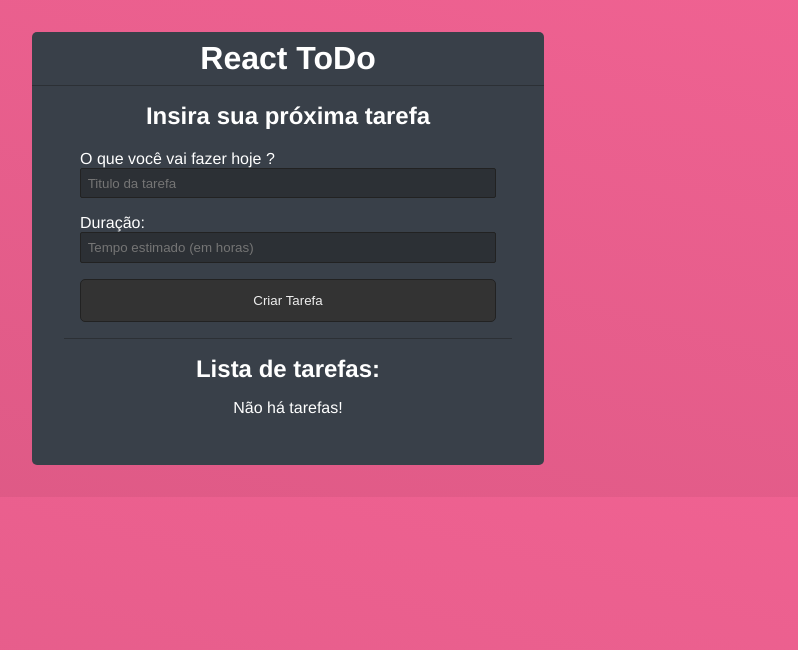
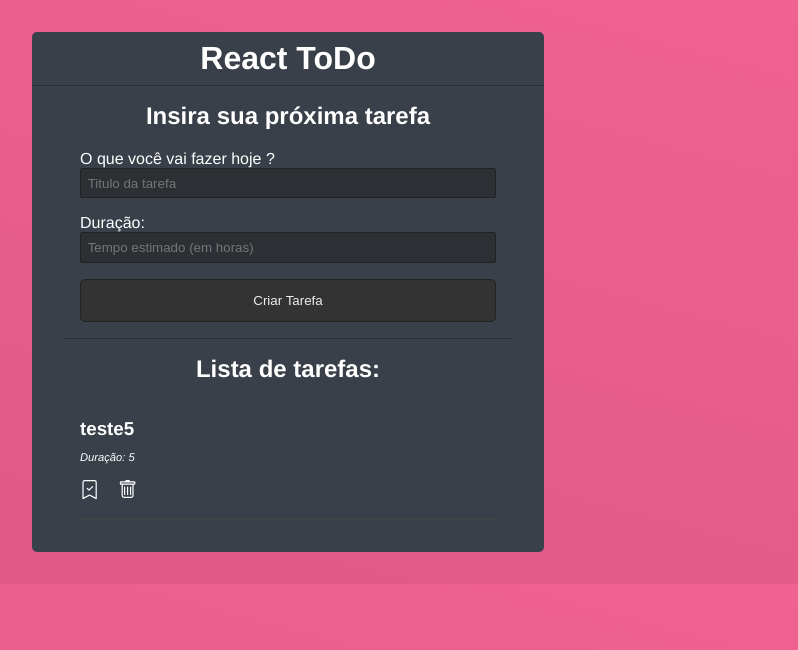
Before and after one commit to fredsons/ToDo-List, a React (Create React App) app in the folder todo/: page / in a window 1280 px wide. Shown: the top 650 px of the page, without its empty margins (352-1150 px from the left). Built offline with nearby package versions, Linux system fonts and the light colour scheme; data requests are answered from the project's data file.

Commit message:
adiciona funcao de deletar e editar todo

```diff
--- a/todo/data/db.json
+++ b/todo/data/db.json
@@ -1,3 +1,10 @@
 {
-  "todos": []
+  "todos": [
+    {
+      "id": 0.6925139377885468,
+      "title": "teste5",
+      "time": "5",
+      "done": false
+    }
+  ]
 }
--- a/todo/src/App.js
+++ b/todo/src/App.js
@@ -9,6 +9,26 @@ function App() {
   const [todos, setTodos] = useState([])
   const [loading, setLoading] = useState(false);
 
+  // Load todos on page load
+
+  useEffect(() =>{
+
+    const loadData = async() => {
+      setLoading(true);
+      const res = await fetch(API + "/todos")
+        .then((res) => res.json())
+        .then((data) => data)
+        .catch((err) => console.log(err));
+
+      setLoading(false);
+      setTodos(res);
+    };
+
+    loadData()
+  }, []);
+
+
+
   const handleSubmit = async (e) => {
     e.preventDefault();
     const todo = {
@@ -18,19 +38,49 @@ function App() {
       done: false,
     };
 
-
     await fetch(API + "/todos", {
       method: "POST",
       body: JSON.stringify(todo),
       headers: {
-        "Content - Type": "application/json",
+        "Content-Type": "application/json",
       },
     });
+
+    setTodos((prevState) => [...prevState, todo]);
 
     setTitle("");
     setTime("");
   };
 
+  const handleDelete = async (id) => {
+    await fetch(API + "/todos/" + id, {
+      method: "DELETE",
+    });
+
+    setTodos((prevState) => prevState.filter((todo) => todo.id !== id));
+  };
+
+
+  const handleEdit = async (todo) => {
+    todo.done = !todo.done;
+    const data =  await fetch(API + "/todos/" + todo.id, {
+      method: "PUT",
+      body: JSON.stringify(todo),
+      headers: {
+        "Content-Type": "application/json",
+      },
+    });
+
+    setTodos((prevState) =>
+    prevState.map((t) => (t.id === data.id ? (t = data) : t))
+    )
+  };
+
+
+
+  if (loading) {
+    return <p>Carregando...</p>
+  }
 
 
   return (
@@ -67,6 +117,18 @@ function App() {
       <div className='list-todo'>
         <h2>Lista de tarefas:</h2>
         {todos.length === 0 && <p>Não há tarefas!</p>}
+        {todos.map((todo) =>(
+          <div className = "todo" key = {todo.id}>
+            <h3 className={todo.done ? "todo-done" : ""}>{todo.title}</h3>
+            <p>Duração: {todo.time}</p>
+            <div className="actions">
+              <span onClick={() => handleEdit(todo)}>
+                {!todo.done ? <BsBookmarkCheck /> : <BsBookmarkCheckFill />}
+              </span>
+              <BsTrash onClick={() => handleDelete(todo.id)} />
+            </div>
+          </div>
+        ))}
       </div>
     </div>
   );
```
